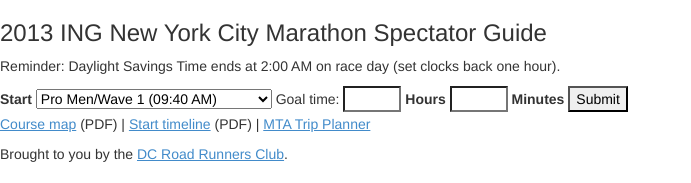
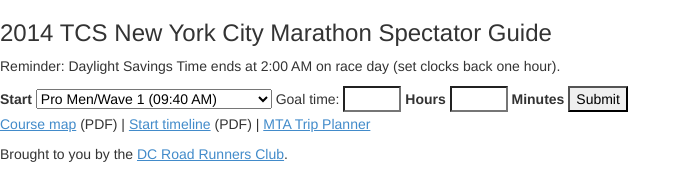
Before and after one commit to dbarlett/nycmspectator, a Flask app: page / in a window 1280 px wide. Shown: the top 183 px of the page, without its empty margins (0-691 px from the left). Run offline with Flask 2, Linux system fonts and the light colour scheme; parts of the project's set-up code (start-up, migrations or seed data) failed here and were passed over; some libraries are stand-ins or nearby versions.

Commit message:
Update links and text for 2014

```diff
--- a/templates/layout.html
+++ b/templates/layout.html
@@ -3,11 +3,11 @@
 <head>
     <meta charset="utf-8">
     <link rel="icon" href="/static/favicon.ico" sizes="64x64">
-    <title>2013 NYC Marathon Spectator Guide</title>
+    <title>2014 NYC Marathon Spectator Guide</title>
     <meta property="og:locale" content="en_US"/>
     <meta property="og:type" content="website"/>
-    <meta property="og:title" content="2013 NYC Marathon Spectator Guide"/>
-    <meta property="og:description" content="Plan your spectating at the 2013 ING New York City Marathon"/>
+    <meta property="og:title" content="2014 NYC Marathon Spectator Guide"/>
+    <meta property="og:description" content="Plan your spectating at the 2014 TCS New York City Marathon"/>
     <meta property="og:url" content="http://nycmarathon.aws.af.cm/"/>
     <meta property="og:site_name" content="DC Road Runners Club"/>
     <link rel="stylesheet" href="/static/bootstrap.css">
@@ -32,7 +32,7 @@
     </script>
 </head>
 <body>
-<h3 class="noprint">2013 ING New York City Marathon Spectator Guide</h3>
+<h3 class="noprint">2014 TCS New York City Marathon Spectator Guide</h3>
 <p>Reminder: Daylight Savings Time ends at 2:00 AM on race day (set clocks back one hour).</p>
 {% for error in form.errors.hours %}
 <span style="color: red;">{{error}}</span>
@@ -51,8 +51,8 @@
 </form>
 
 <p class="noprint">
-    <a href="http://www.ingnycmarathon.org/images/pdf/INGNYCM13_Course_Map_ForWeb.pdf">Course map</a> (PDF) |
-    <a href="http://www.ingnycmarathon.org/images/start-timeline.pdf">Start timeline</a> (PDF) |
+    <a href="http://www.tcsnycmarathon.org/sites/default/files/TCSNYCM14_Course_Map_ForWeb.pdf">Course map</a> (PDF) |
+    <a href="http://www.tcsnycmarathon.org/sites/default/files/NYCM_START_TIMELINE.pdf">Start timeline</a> (PDF) |
     <a href="http://tripplanner.mta.info/MyTrip/ui_web/customplanner/tripplanner.aspx">MTA Trip Planner</a>
 </p>
 
--- a/wsgi.py
+++ b/wsgi.py
@@ -17,15 +17,15 @@
 
 RACE_DIST = 26.2  # miles
 
-# 2013 wave start times as of 2013-10-15
+# 2014 wave start times as of 2014-10-15
 wave_starts = OrderedDict()
-wave_starts["Wheelchair"] = datetime.datetime(2013, 10, 3, 8, 30, 0)
-wave_starts["Handcycle/Ambulatory"] = datetime.datetime(2013, 10, 3, 8, 55, 0)
-wave_starts["Pro Women"] = datetime.datetime(2013, 10, 3, 9, 10, 0)
-wave_starts["Pro Men/Wave 1"] = datetime.datetime(2013, 10, 3, 9, 40, 0)
-wave_starts["Wave 2"] = datetime.datetime(2013, 10, 3, 10, 5, 0)
-wave_starts["Wave 3"] = datetime.datetime(2013, 10, 3, 10, 30, 0)
-wave_starts["Wave 4"] = datetime.datetime(2013, 10, 3, 10, 55, 0)
+wave_starts["Wheelchair"] = datetime.datetime(2014, 11, 2, 8, 30, 0)
+wave_starts["Handcycle/Ambulatory"] = datetime.datetime(2014, 11, 2, 8, 55, 0)
+wave_starts["Pro Women"] = datetime.datetime(2014, 11, 2, 9, 10, 0)
+wave_starts["Pro Men/Wave 1"] = datetime.datetime(2014, 11, 2, 9, 40, 0)
+wave_starts["Wave 2"] = datetime.datetime(2014, 11, 2, 10, 5, 0)
+wave_starts["Wave 3"] = datetime.datetime(2014, 11, 2, 10, 30, 0)
+wave_starts["Wave 4"] = datetime.datetime(2014, 11, 2, 10, 55, 0)
 
 # Coordinates are lon, lat for KML compatibility
 viewing_points = {
```
Also changed, not shown: README.md.
